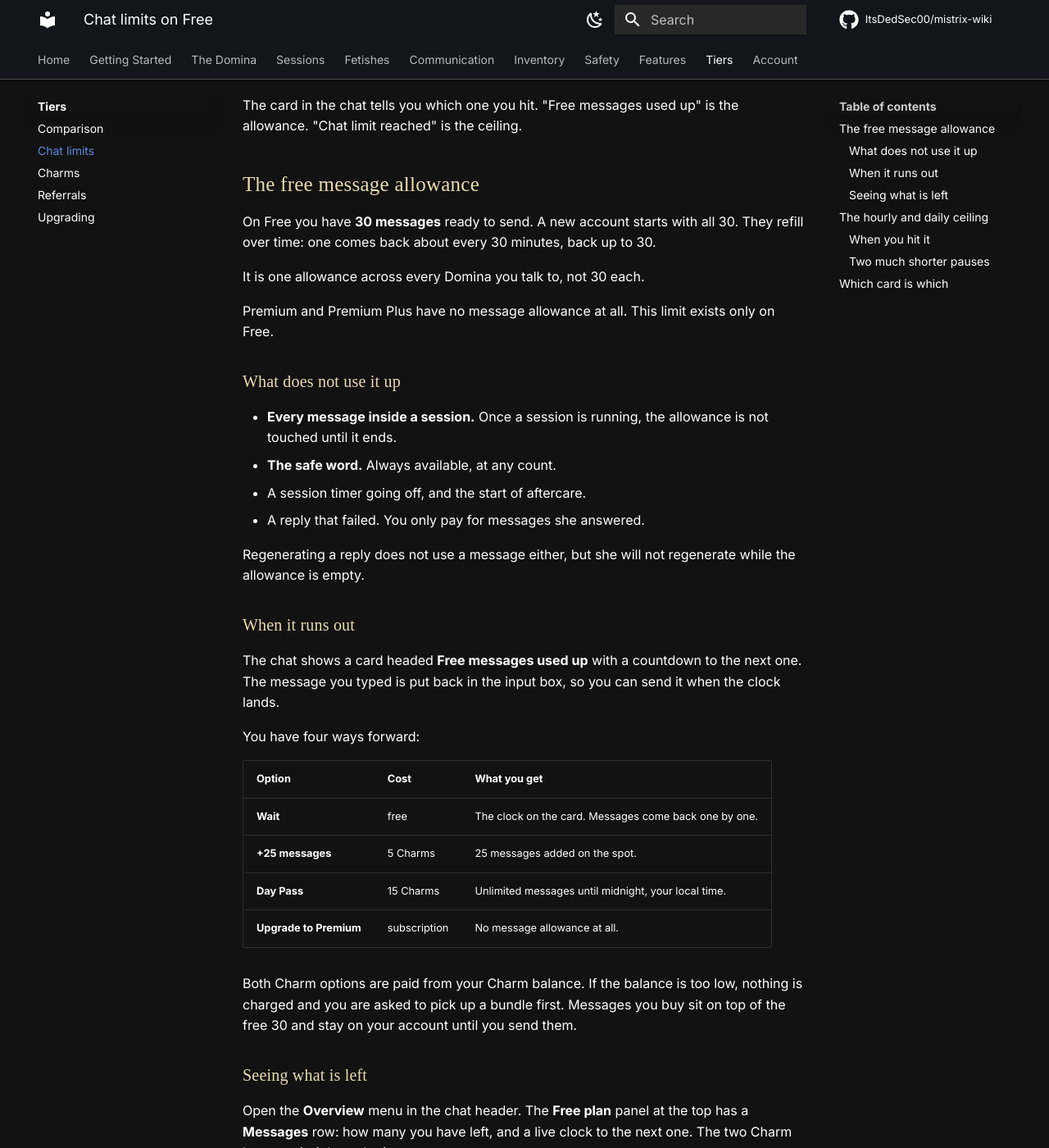
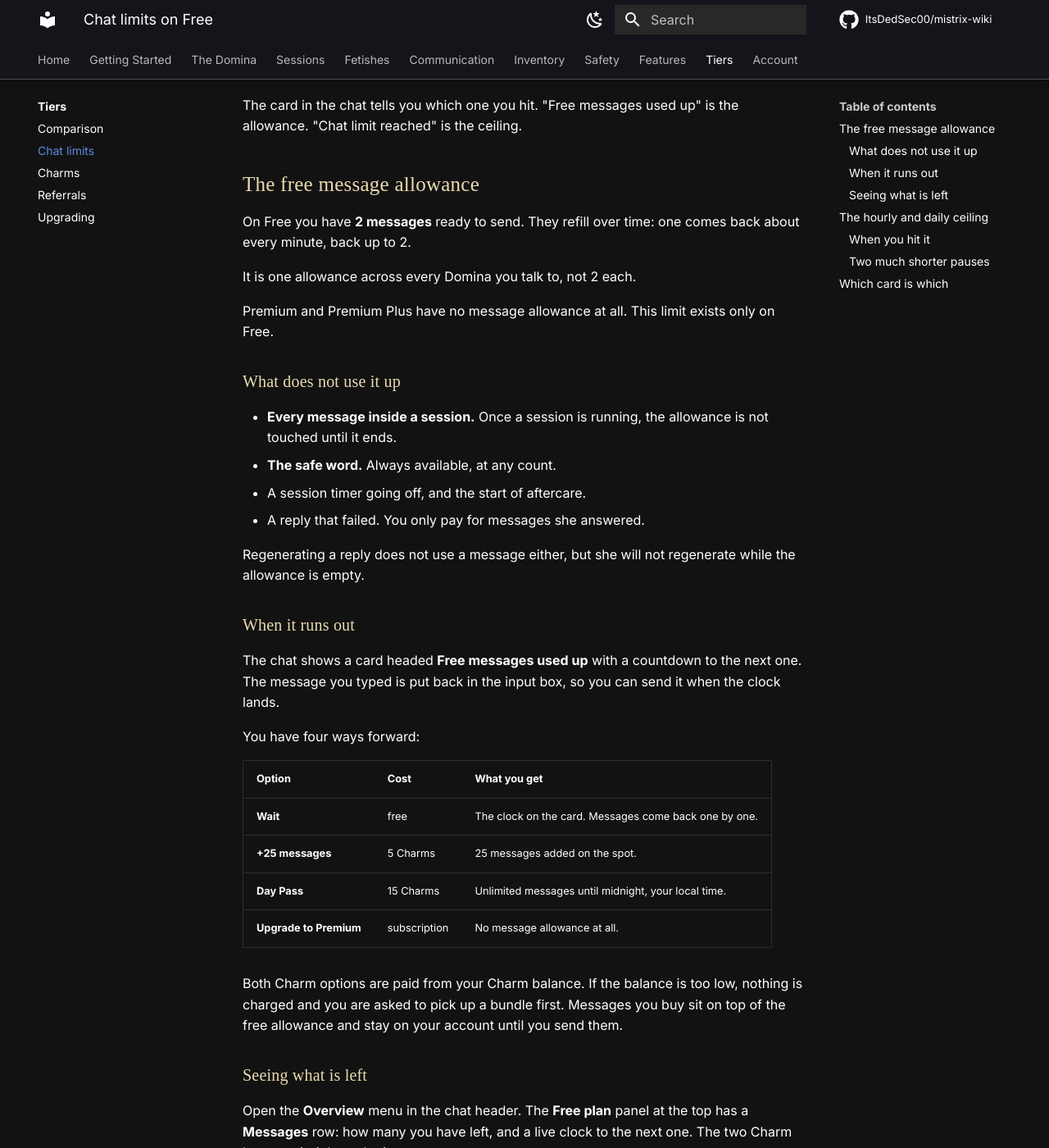
Before and after one commit to ItsDedSec00/blink-wiki, an MkDocs documentation site: the page built from docs/tiers/chat-limits.md, in a window 1280 px wide and 1400 px high, scrolled down 347 px. Shown: the whole window at 82% size. Built offline with MkDocs 1.6.1 and Material for MkDocs 9.7.7, drawn with Linux system fonts in a browser that asks for light colours; some web fonts are replaced; comment, search, counter and statistics services are not loaded.

Commit message:
docs(tiers): the free message allowance is 2, not 30
The page stated 30 messages refilling one every 30 minutes. The shipped
configuration is 2 messages refilling one a minute, so the page was
telling Free users to expect fifteen times what they get.

Co-Authored-By: Claude Opus 5 <noreply@anthropic.com>

```diff
--- a/docs/tiers/chat-limits.md
+++ b/docs/tiers/chat-limits.md
@@ -25,11 +25,10 @@ up" is the allowance. "Chat limit reached" is the ceiling.
 
 ## The free message allowance
 
-On Free you have **30 messages** ready to send. A new account starts
-with all 30. They refill over time: one comes back about every 30
-minutes, back up to 30.
+On Free you have **2 messages** ready to send. They refill over time:
+one comes back about every minute, back up to 2.
 
-It is one allowance across every Domina you talk to, not 30 each.
+It is one allowance across every Domina you talk to, not 2 each.
 
 Premium and Premium Plus have no message allowance at all. This limit
 exists only on Free.
@@ -62,8 +61,8 @@ You have four ways forward:
 
 Both Charm options are paid from your Charm balance. If the balance is
 too low, nothing is charged and you are asked to pick up a bundle
-first. Messages you buy sit on top of the free 30 and stay on your
-account until you send them.
+first. Messages you buy sit on top of the free allowance and stay on
+your account until you send them.
 
 ### Seeing what is left
 
```
